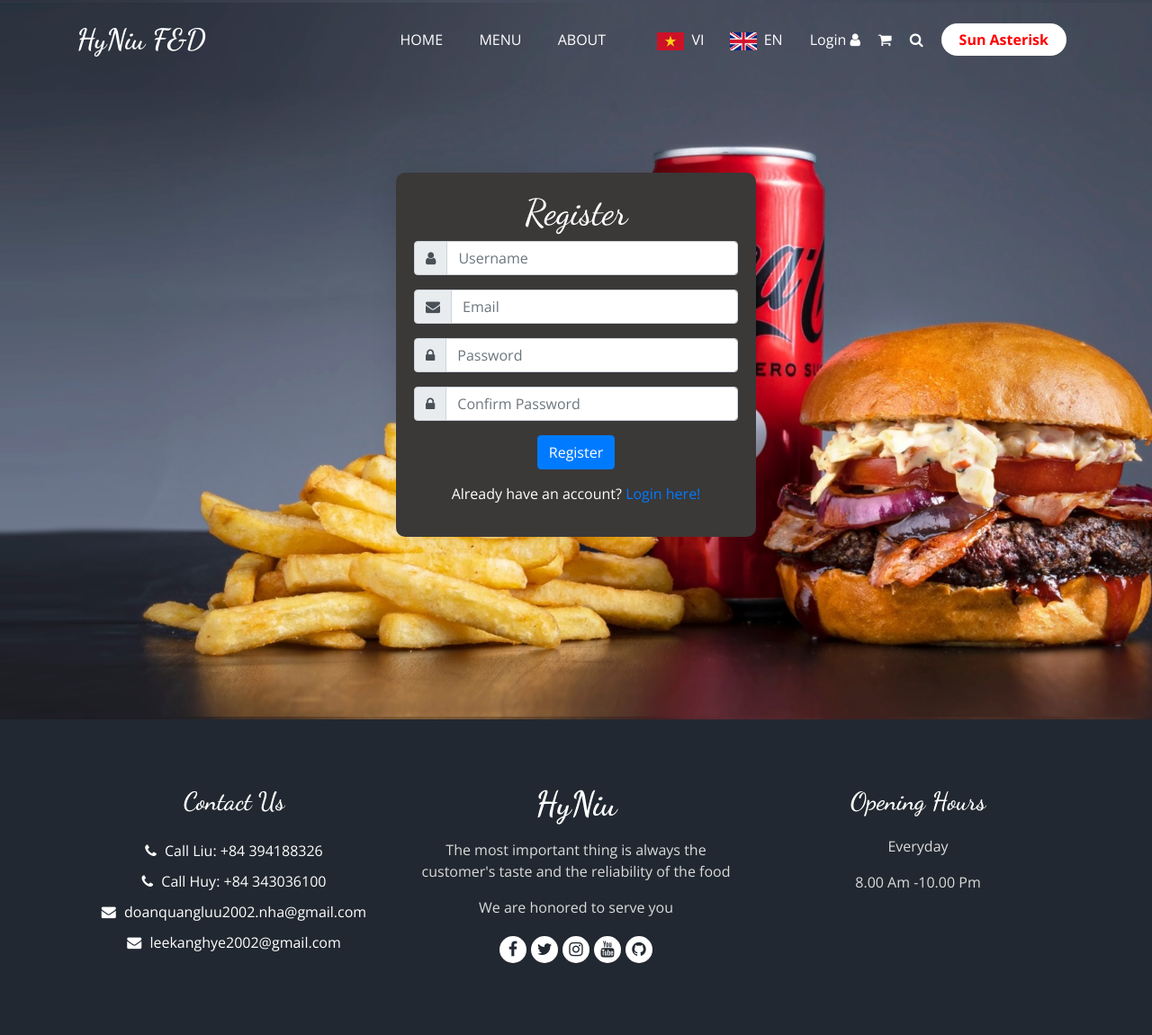
After one commit to awesome-academy/hn_python_naitei19-online_market_management, a Django app: page /register/ in a window 1280 px wide. The commit adds this page. Shown: the whole page at 90% size. Run offline with Django 4.2, Linux system fonts and the light colour scheme; some libraries are stand-ins or nearby versions.

Commit message:
[GUESS] Đăng ký tài khoản

```diff
--- a/home/forms.py
+++ b/home/forms.py
@@ -1,5 +1,7 @@
 from django import forms
 from django.contrib.auth import get_user_model
+from django.contrib.auth.forms import UserCreationForm
+from .models import CustomUser
 
 CustomUser = get_user_model()
 
@@ -7,3 +9,8 @@ class CustomUserForm(forms.ModelForm):
     class Meta:
         model = CustomUser
         fields = ['first_name', 'last_name', 'email', 'phone', 'address']  # Chọn các trường bạn muốn cập nhật
+
+class RegistrationForm(UserCreationForm):
+    class Meta:
+        model = CustomUser
+        fields = ('username', 'email', 'password1', 'password2') # Chọn các trường cần cung cấp để đăng ký
--- a/home/urls.py
+++ b/home/urls.py
@@ -12,4 +12,5 @@ urlpatterns = [
     path('accounts/login/', LoginView.as_view(), name='login'),
     path('profile/', views.update_profile, name='profile'),
     path('custom_logout/', views.custom_logout, name='custom_logout'),
+    path('register/', views.register, name='register'),
 ]
--- a/home/views.py
+++ b/home/views.py
@@ -3,6 +3,7 @@ from .models import Category, Product
 from django.contrib.auth.decorators import login_required
 from django.shortcuts import render, redirect
 from .forms import CustomUserForm
+from .forms import RegistrationForm
 from django.contrib.auth import logout
 from django.contrib import messages
 from django.utils.translation import gettext_lazy as _
@@ -25,7 +26,7 @@ def update_profile(request):
         form = CustomUserForm(request.POST, instance=request.user)
         if form.is_valid():
             form.save()
-            messages.success(request, _('Changes Saved'))
+            messages.success(request, _('Changes saved'))
             return redirect('/profile')  # Sử dụng tên URL 'profile' để chuyển hướng
 
     else:
@@ -36,3 +37,14 @@ def update_profile(request):
 def custom_logout(request):
     logout(request)
     return redirect('login')
+
+def register(request):
+    if request.method == 'POST':
+        form = RegistrationForm(request.POST)
+        if form.is_valid():
+            form.save()
+            # Xử lý sau khi đăng ký thành công, ví dụ: chuyển hướng đến trang đăng nhập
+            return redirect('login')
+    else:
+        form = RegistrationForm()
+    return render(request, 'registration/register.html', {'form': form})
--- a/templates/homepage/base.html
+++ b/templates/homepage/base.html
@@ -79,6 +79,13 @@
             <a class="listlink" href="{% url 'en:profile' %}">   &emsp;
               <img src="/static/homepage/images/en.png" class="imagesflag">
               <a  href="{% url 'en:profile' %}" class="trans-button"> EN &emsp; </a>
+            {% elif request.resolver_match.url_name == 'register' %}
+            <a class="listlink" href="{% url 'vi:register' %}">  &emsp;
+              <img src="/static/homepage/images/vi.png" class="imagesflag">
+              <a  href="{% url 'vi:register' %}" class="trans-button"> VI </a>
+            <a class="listlink" href="{% url 'en:register' %}">   &emsp;
+              <img src="/static/homepage/images/en.png" class="imagesflag">
+              <a  href="{% url 'en:register' %}" class="trans-button"> EN &emsp; </a>
             {% endif %}
             <div class="user_option">
               {% if user.is_authenticated %}
--- a/templates/registration/login.html
+++ b/templates/registration/login.html
@@ -39,7 +39,8 @@
                         <input type="hidden" name="next" value="{{ next }}" />
                     </form>
                     <p class="forgot-password">
-                      <a href="">{% trans "Register Now!" %}</a>
+                      {% trans "Don't have an account yet? " %}
+                      <a href="{% url 'home:register' %}">{% trans "Register Now!" %}</a>
                     </p>
                 </div>
             </div>
--- /dev/null
+++ b/templates/registration/register.html
@@ -0,0 +1,78 @@
+{% extends 'homepage/base.html'%}
+{% load static %}
+{% load i18n %}
+
+{% block content %}
+  <!-- slider section -->
+    <section class="slider_section ">
+        <div class="container">
+            <div class="login-container">
+                <h1>{% trans "Register" %}</h1>
+                {% if form.errors %}
+                    <strong><p class="text-danger text-center">{% trans "There was an error with your submission:" %}</p></strong>
+                {% for field, errors in form.errors.items %}
+                    {% for error in errors %}
+                    <strong><li class="text-danger text-center">{{ error }}</li></strong><br>
+                    {% endfor %}
+                {% endfor %}
+                {% endif %}
+                <!-- Add any registration-specific error messages here if needed -->
+
+                <form method="post" action="{% url 'home:register' %}">
+                    {% csrf_token %}
+                    <div class="form-group">
+                        <div class="input-group">
+                            <div class="input-group-prepend">
+                                <span class="input-group-text">
+                                    <i class="fa fa-user"></i>
+                                </span>
+                            </div>
+                            <input type="text" class="form-control" name="username" placeholder="{% trans 'Username'%}">
+                        </div>
+                    </div>
+
+                    <div class="form-group">
+                        <div class="input-group">
+                            <div class="input-group-prepend">
+                                <span class="input-group-text">
+                                    <i class="fa fa-envelope"></i>
+                                </span>
+                            </div>
+                            <input type="email" class="form-control" name="email" placeholder="{% trans 'Email'%}">
+                        </div>
+                    </div>
+
+                    <div class="form-group">
+                        <div class="input-group">
+                            <div class="input-group-prepend">
+                                <span class="input-group-text">
+                                    <i class="fa fa-lock"></i>
+                                </span>
+                            </div>
+                            <input type="password" class="form-control" name="password1" placeholder="{% trans 'Password'%}">
+                        </div>
+                    </div>
+
+                    <div class="form-group">
+                        <div class="input-group">
+                            <div class="input-group-prepend">
+                                <span class="input-group-text">
+                                    <i class="fa fa-lock"></i>
+                                </span>
+                            </div>
+                            <input type="password" class="form-control" name="password2" placeholder="{% trans 'Confirm Password'%}">
+                        </div>
+                    </div>
+
+                    <button type="submit" class="btn btn-primary">{% trans 'Register' %}</button>
+                    <p class="forgot-password">
+                        {% trans "Already have an account? " %}
+                        <a href="{% url 'login' %}">{% trans "Login here!" %}</a>
+                    </p>
+                </form>
+            </div>
+        </div>
+    </section>
+  <!-- end slider section -->
+</div>
+{% endblock %}
```
Also changed, not shown: locale/en/LC_MESSAGES/django.po, locale/vi/LC_MESSAGES/django.po.
